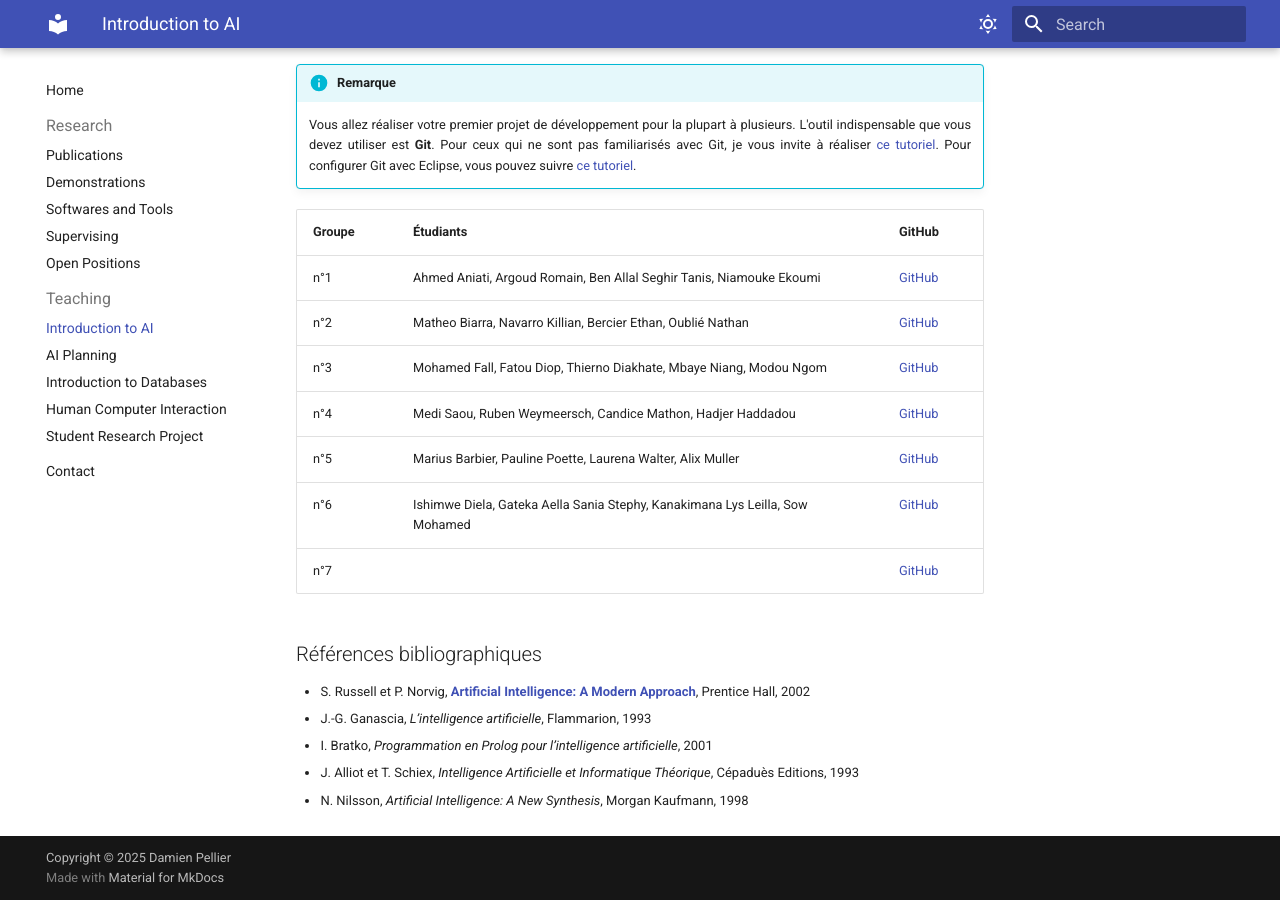
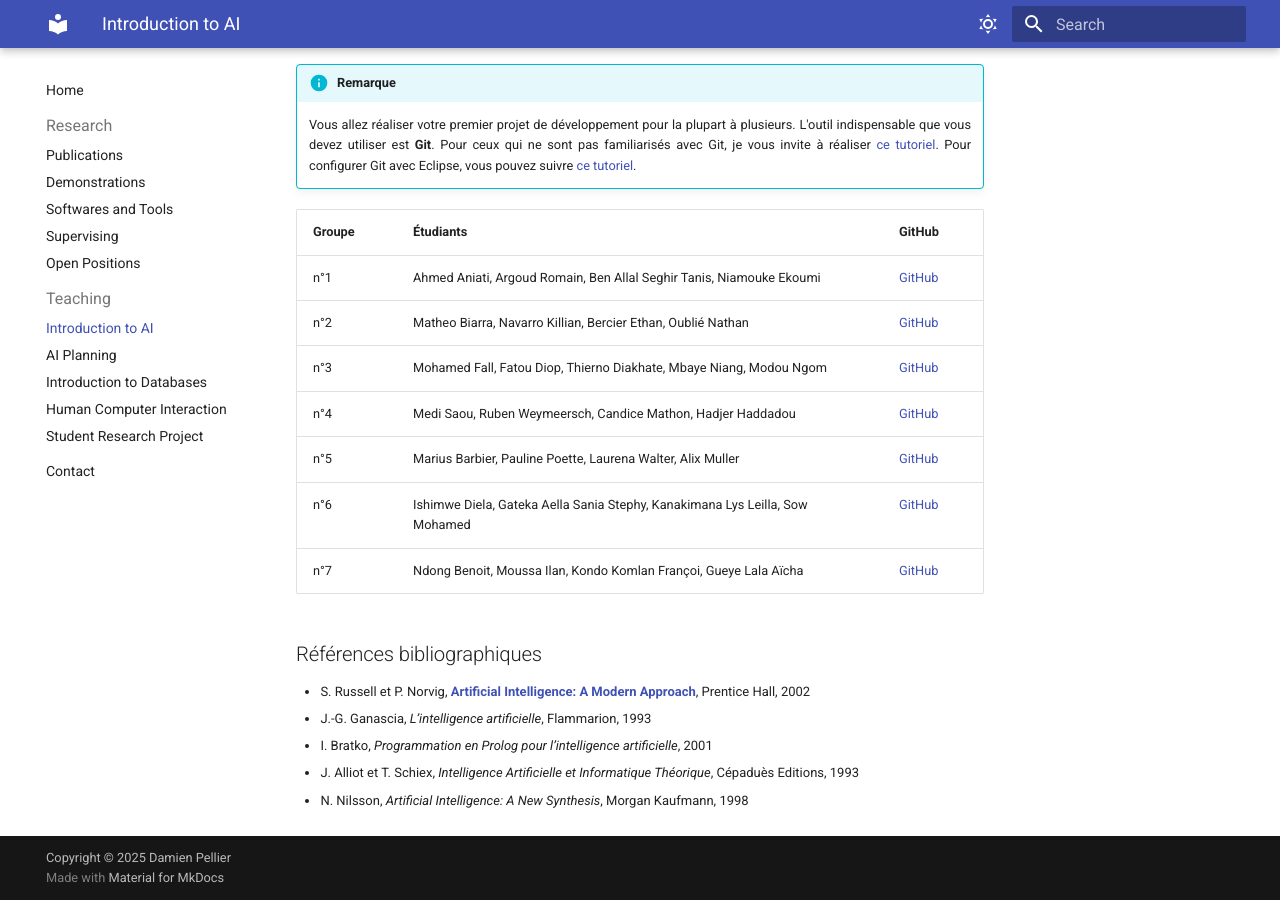
Before and after one commit to pellierd/homepage, an MkDocs documentation site: the page built from docs/teaching/ai.md, in a window 1280 px wide and 900 px high, scrolled down 2179 px. Built offline with MkDocs 1.6.1 and Material for MkDocs 9.7.7, drawn with Linux system fonts in a browser that asks for light colours.

Commit message:
Add IA group

```diff
--- a/docs/teaching/ai.md
+++ b/docs/teaching/ai.md
@@ -74,7 +74,7 @@ La librairie utilisée est [leJos](https://lejos.sourceforge.io/). Pour l'instal
   | n°4 | Medi Saou, Ruben Weymeersch, Candice Mathon, Hadjer Haddadou  | [GitHub](https://github.com/saoumedi-lab/Robot-L3-) |
   | n°5 | Marius Barbier, Pauline Poette, Laurena Walter, Alix Muller | [GitHub](https://gricad-gitlab.univ-grenoble-alpes.fr/lapiedc/projet-robot-l3) |
   | n°6 | Ishimwe Diela, Gateka Aella Sania Stephy, Kanakimana Lys Leilla, Sow Mohamed  | [GitHub](https://github.com/diela27) |
-  | n°7 |  | [GitHub]() |
+  | n°7 | Ndong Benoit, Moussa Ilan, Kondo Komlan Françoi, Gueye Lala Aïcha | [GitHub](https://github.com/benoitndong-ship-it/Projet-IA.git) |
 
 
 ## Références bibliographiques
```
